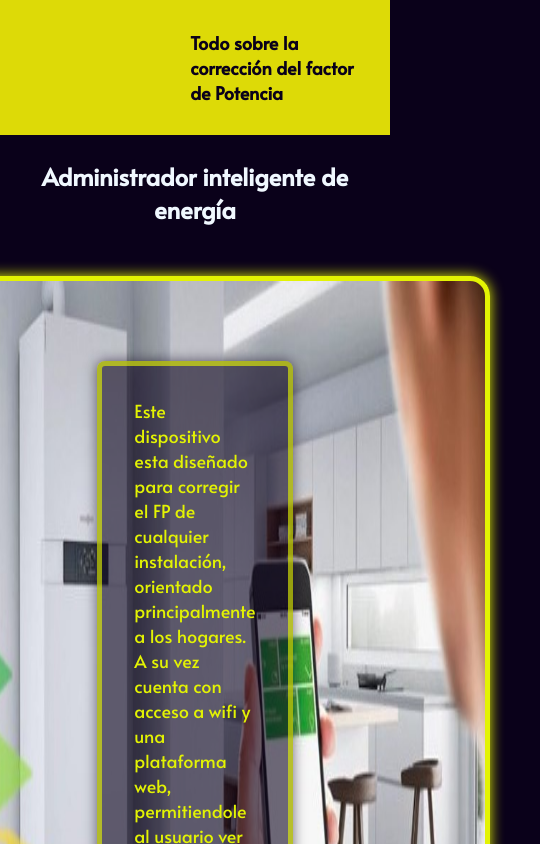
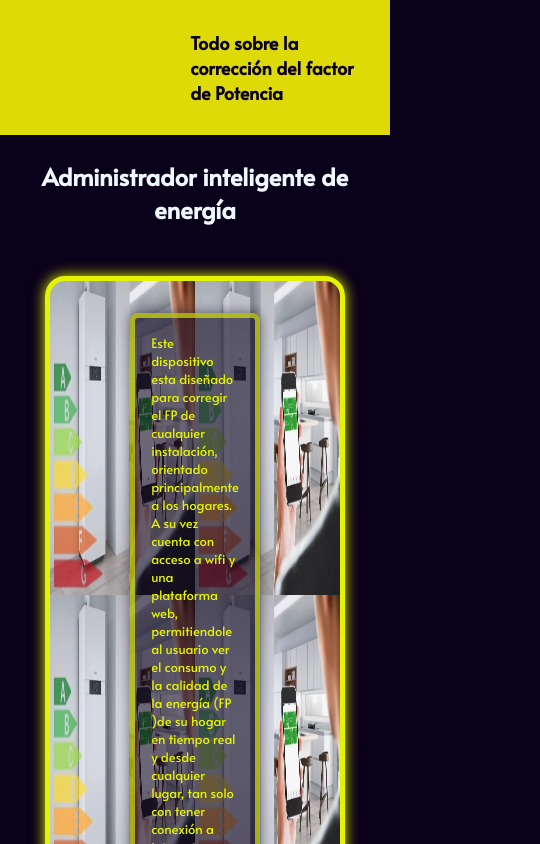
Before and after one commit to JuanLazzarino/SitioWeb-CFP, a plain HTML site: page Proyecto.html in a window 390 px wide. Shown: the top 844 px of the page, 540 px wide, since content can reach past the window. Drawn offline with Linux system fonts and the light colour scheme.

Commit message:
Add files via upload

```diff
--- a/css/styles.css
+++ b/css/styles.css
@@ -240,6 +240,16 @@ margin-left: 1em;
   .proyecto .conteiner_descripcion_del_proyecto p{
     color: aliceblue;
   }
+  @media (max-width:720px){
+    .proyecto .conteiner_introduccion p{
+      font-size: small;
+      margin: 2rem 5rem;
+      padding: 1rem;
+    }
+    .conteiner_introduccion{
+      background-size: 50% 50%;
+    }
+  }
 
 
 
```
